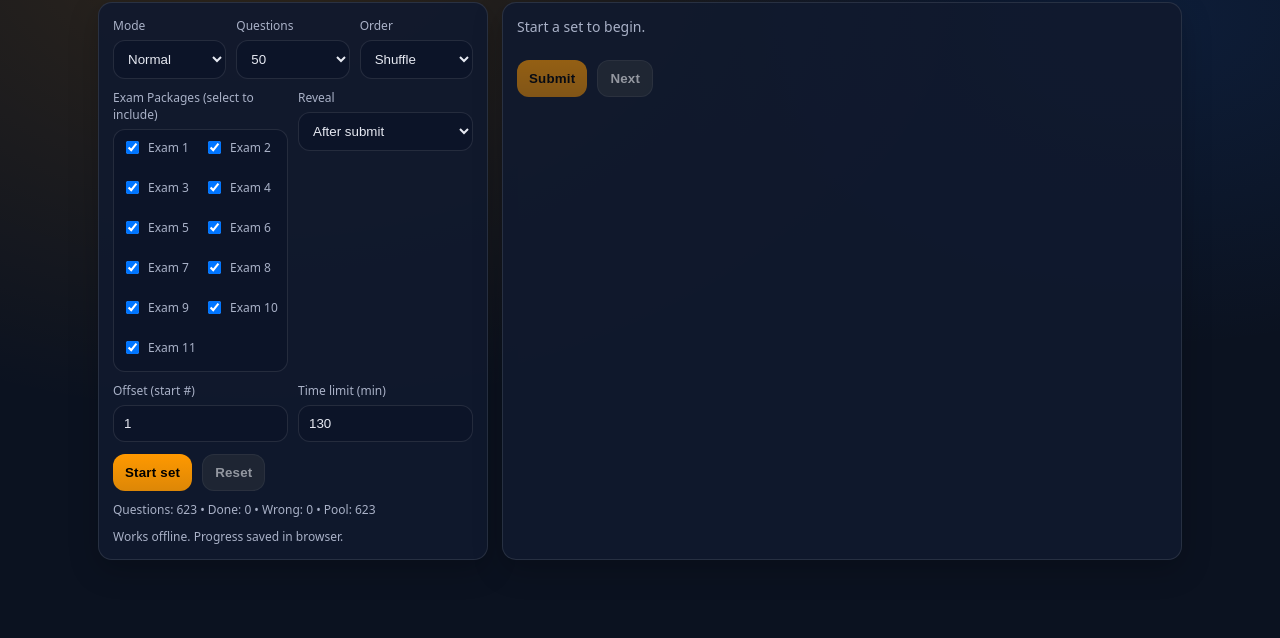
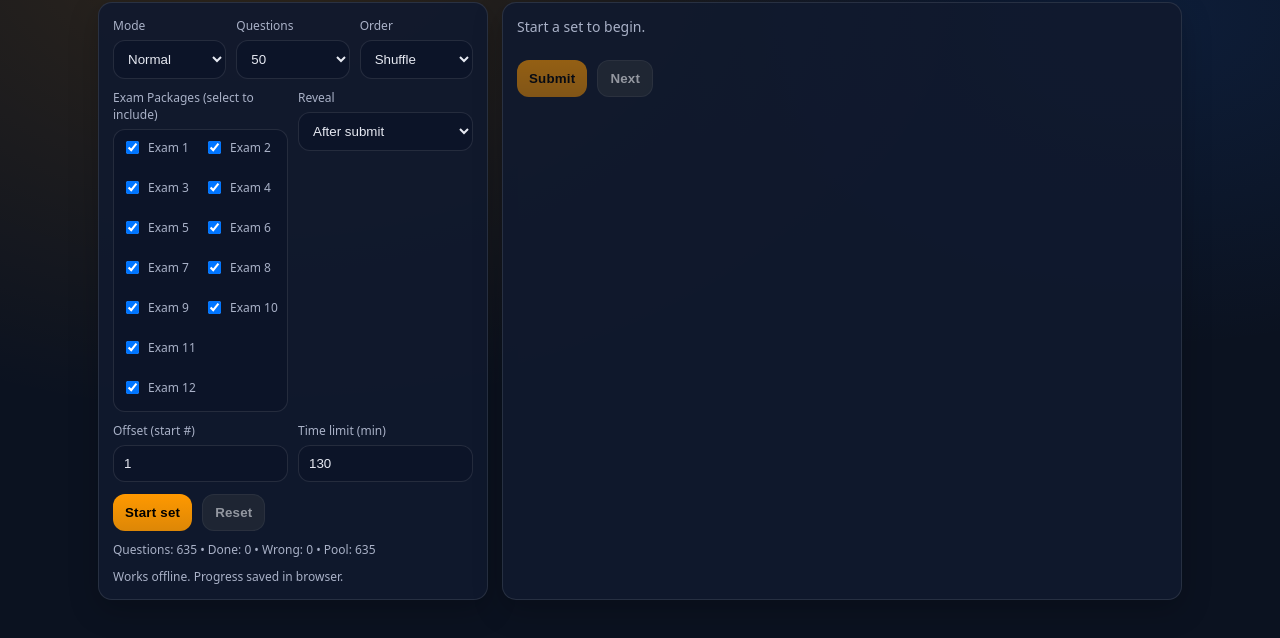
Before and after one commit to morenopablo16/aws-saa-game, a plain HTML site: page quiz.html in a window 1280 px wide. Shown: the part 62-700 px from the top of the page. Drawn offline with Linux system fonts and the light colour scheme.

Commit message:
Add small hand-curated Networking/VIF dataset (Exam 12)
12 questions from a real WDS exam attempt on Direct Connect virtual
interfaces (private/public/transit VIF), Direct Connect Gateway +
Transit Gateway, VPC Lattice, and AWS PrivateLink — topics the player
hadn't reviewed yet and missed on the exam.

Kept as a standalone file (dataset-wds-networking.js) rather than
merged into quiz-data-all.js, loaded as a second script that pushes
onto the same global QUESTIONS array. Answers verified against
official AWS documentation (VIF types, VPC Lattice, PrivateLink), not
scraped from a third-party dump.

Wired into both game.html and the classic quiz.html (which had the
exam-pack count hardcoded to 11, now 12). Self-test extended to
validate the new dataset's schema and Choose-two answer counts.

Co-Authored-By: Claude Sonnet 5 <noreply@anthropic.com>

```diff
--- /dev/null
+++ b/dataset-wds-networking.js
@@ -0,0 +1,199 @@
+// Mini-dataset: Networking / VIF (Direct Connect, Transit Gateway, VPC Lattice, PrivateLink)
+// Curado a mano a partir de preguntas reales que aparecieron en un examen WDS y no se
+// habían repasado. Respuestas y explicaciones verificadas contra documentación oficial
+// de AWS (tipos de VIF, VPC Lattice, PrivateLink) — no son un volcado de un dump externo.
+// Se carga como pack independiente ("Exam 12") junto a quiz-data-all.js.
+
+const QUESTIONS_WDS_NETWORKING = [
+  {
+    "id": "wds-1",
+    "exam": "Exam 12",
+    "index": 1,
+    "tags": ["SAA-C03", "Direct Connect", "VIF"],
+    "prompt": "A company has an on-premises data center connected to AWS by using AWS Direct Connect. The company needs to access Amazon EC2 instances in a single VPC by using private IP addresses. The company wants the simplest architecture. What should a solutions architect configure?",
+    "options": [
+      { "k": "A", "html": "A public VIF and an internet gateway" },
+      { "k": "B", "html": "A private VIF and a virtual private gateway" },
+      { "k": "C", "html": "A transit VIF and a transit gateway" },
+      { "k": "D", "html": "A public VIF and a Direct Connect gateway" }
+    ],
+    "correct": ["B"],
+    "explanation": "Un VIF privado conectado directamente a una Virtual Private Gateway (VGW) de esa VPC es el camino más simple para llegar a instancias EC2 por IP privada. No hace falta Direct Connect Gateway ni Transit Gateway para una única VPC en la misma cuenta/región — esas piezas solo aportan valor cuando necesitas llegar a VGWs en otras cuentas/regiones o a un Transit Gateway. El VIF público solo alcanza endpoints públicos de AWS, y el VIF de tránsito exige un Transit Gateway de por medio."
+  },
+  {
+    "id": "wds-2",
+    "exam": "Exam 12",
+    "index": 2,
+    "tags": ["SAA-C03", "Direct Connect", "Transit Gateway"],
+    "prompt": "A company has 40 VPCs connected to an AWS Transit Gateway. The company needs its on-premises data center to access all the VPCs through a single AWS Direct Connect connection. Which solution is the most appropriate?",
+    "options": [
+      { "k": "A", "html": "A private VIF and an internet gateway" },
+      { "k": "B", "html": "A transit VIF, a Direct Connect gateway, and a transit gateway" },
+      { "k": "C", "html": "A public VIF and a virtual private gateway" },
+      { "k": "D", "html": "40 private VIFs, one for each VPC" }
+    ],
+    "correct": ["B"],
+    "explanation": "La cadena correcta es: on-premises → VIF de tránsito → Direct Connect Gateway → Transit Gateway (mediante una asociación) → las 40 VPCs. El VIF de tránsito es el único tipo de VIF que puede llegar a un Transit Gateway, y siempre lo hace a través de una Direct Connect Gateway. Crear 40 VIFs privados no escala: necesitarías 40 conexiones/VLANs distintas."
+  },
+  {
+    "id": "wds-3",
+    "exam": "Exam 12",
+    "index": 3,
+    "tags": ["SAA-C03", "Direct Connect", "VIF"],
+    "prompt": "A company uses AWS Direct Connect and wants its on-premises environment to access public AWS service endpoints over the Direct Connect connection instead of through the internet. Which type of virtual interface should the company use?",
+    "options": [
+      { "k": "A", "html": "Private VIF" },
+      { "k": "B", "html": "Transit VIF" },
+      { "k": "C", "html": "Public VIF" },
+      { "k": "D", "html": "Interface VPC endpoint" }
+    ],
+    "correct": ["C"],
+    "explanation": "El VIF público es exactamente para esto: alcanzar endpoints públicos de AWS (S3, DynamoDB, etc.) por el enlace dedicado de Direct Connect en lugar de por Internet. El VIF privado solo llega a recursos dentro de una VPC por IP privada, no ve endpoints públicos. Un interface VPC endpoint (PrivateLink) no tiene relación con el enrutamiento de Direct Connect."
+  },
+  {
+    "id": "wds-4",
+    "exam": "Exam 12",
+    "index": 4,
+    "tags": ["SAA-C03", "VPC Lattice", "Multi-account"],
+    "prompt": "An organization has 25 VPCs in different AWS accounts. Each VPC contains several microservices. The teams want the services to communicate without configuring VPC peering for every VPC combination. The teams also need service-level authorization policies and centralized observability. Which service should the organization use?",
+    "options": [
+      { "k": "A", "html": "AWS Transit Gateway" },
+      { "k": "B", "html": "AWS PrivateLink" },
+      { "k": "C", "html": "Amazon VPC Lattice" },
+      { "k": "D", "html": "AWS Direct Connect Gateway" }
+    ],
+    "correct": ["C"],
+    "explanation": "Amazon VPC Lattice es exactamente para esto: conecta servicios entre VPCs y cuentas sin necesidad de peering en malla completa, ofrece políticas de autorización basadas en IAM a nivel de servicio o de service network, y trae observabilidad integrada (métricas en CloudWatch, access logs y un Service Map). Transit Gateway resuelve el problema de enrutamiento N×N pero no entiende de 'autorización a nivel de servicio' ni de observabilidad de aplicación — solo mueve paquetes."
+  },
+  {
+    "id": "wds-5",
+    "exam": "Exam 12",
+    "index": 5,
+    "tags": ["SAA-C03", "PrivateLink", "SaaS"],
+    "prompt": "A SaaS provider runs a private application in its VPC. The provider wants hundreds of AWS customers to access only that application through private IP connectivity. The provider does not want to provide full network connectivity between the customer VPCs and the provider VPC.",
+    "options": [
+      { "k": "A", "html": "VPC Peering" },
+      { "k": "B", "html": "AWS PrivateLink" },
+      { "k": "C", "html": "Transit Gateway peering" },
+      { "k": "D", "html": "AWS Site-to-Site VPN" }
+    ],
+    "correct": ["B"],
+    "explanation": "AWS PrivateLink está diseñado exactamente para esta forma: un proveedor SaaS expone UNA aplicación mediante un Endpoint Service respaldado por un NLB, y cada cliente crea un Interface VPC Endpoint para llegar a ella de forma privada. No hay peering, no hay tablas de rutas que gestionar, no importa si los CIDR se solapan, y el acceso es unidireccional (el consumidor llega al servicio, nunca al revés) — justo lo que pide el enunciado al decir 'sin conectividad de red completa'."
+  },
+  {
+    "id": "wds-6",
+    "exam": "Exam 12",
+    "index": 6,
+    "tags": ["SAA-C03", "Direct Connect", "Direct Connect Gateway"],
+    "prompt": "A company has an AWS Direct Connect connection and needs private connectivity from its on-premises environment to multiple VPCs in different AWS Regions. The company does not use AWS Transit Gateway. Which architecture is appropriate?",
+    "options": [
+      { "k": "A", "html": "Private VIF → Direct Connect gateway → virtual private gateways attached to the VPCs" },
+      { "k": "B", "html": "Transit VIF → internet gateway → VPCs" },
+      { "k": "C", "html": "Public VIF → Direct Connect gateway → VPCs" },
+      { "k": "D", "html": "Private VIF → NAT gateway → VPCs" }
+    ],
+    "correct": ["A"],
+    "explanation": "Sin Transit Gateway, la Direct Connect Gateway es la pieza que permite llegar a VPCs en OTRAS regiones desde un único VIF privado: VIF privado → Direct Connect Gateway → una Virtual Private Gateway por cada VPC destino (la DX Gateway puede asociarse con VGWs de distintas cuentas y regiones). Este es el patrón multi-región anterior a Transit Gateway, y sigue siendo válido cuando no quieres esa capa adicional."
+  },
+  {
+    "id": "wds-7",
+    "exam": "Exam 12",
+    "index": 7,
+    "tags": ["SAA-C03", "Direct Connect", "Transit Gateway"],
+    "prompt": "A company uses AWS Direct Connect and an AWS Transit Gateway that connects 60 VPCs. Which component is used between the transit VIF and the transit gateway?",
+    "options": [
+      { "k": "A", "html": "Virtual private gateway" },
+      { "k": "B", "html": "Direct Connect gateway" },
+      { "k": "C", "html": "Internet gateway" },
+      { "k": "D", "html": "NAT gateway" }
+    ],
+    "correct": ["B"],
+    "explanation": "Una Direct Connect Gateway se sitúa entre el VIF de tránsito y el Transit Gateway: el VIF de tránsito termina en la DX Gateway, y esta se asocia con el Transit Gateway. La Virtual Private Gateway es la pieza equivalente cuando el destino es una VPC individual con un VIF privado, no un Transit Gateway."
+  },
+  {
+    "id": "wds-8",
+    "exam": "Exam 12",
+    "index": 8,
+    "tags": ["SAA-C03", "VPC Lattice", "Microservices"],
+    "prompt": "Two applications are deployed in different VPCs and different AWS accounts. The company needs to allow only the orders service to invoke the payments service. The company wants to avoid managing network routing between all VPCs. Which solution is most appropriate?",
+    "options": [
+      { "k": "A", "html": "Amazon VPC Lattice service network with authorization policies" },
+      { "k": "B", "html": "AWS Transit Gateway with a shared route table" },
+      { "k": "C", "html": "VPC Peering with a network ACL" },
+      { "k": "D", "html": "AWS Direct Connect Gateway" }
+    ],
+    "correct": ["A"],
+    "explanation": "Mismo patrón que la pregunta 4: una service network de VPC Lattice con políticas de autorización te permite decir 'el principal del servicio orders puede invocar al servicio payments' sin aprovisionar ni mantener peering ni tablas de rutas entre esas VPCs — VPC Lattice se encarga del enrutamiento y del service discovery por debajo. Transit Gateway y VPC Peering sí exigen gestionar rutas, que es justo lo que el enunciado quiere evitar."
+  },
+  {
+    "id": "wds-9",
+    "exam": "Exam 12",
+    "index": 9,
+    "tags": ["SAA-C03", "Direct Connect", "VIF"],
+    "prompt": "A company has an AWS Direct Connect connection with a private VIF. What is the primary purpose of the private VIF?",
+    "options": [
+      { "k": "A", "html": "Access public AWS service endpoints" },
+      { "k": "B", "html": "Access VPC resources by using private IP addresses" },
+      { "k": "C", "html": "Connect directly to a transit gateway without any additional components" },
+      { "k": "D", "html": "Accelerate global HTTP traffic" }
+    ],
+    "correct": ["B"],
+    "explanation": "Definición directa de la documentación de AWS: un VIF privado se usa para acceder a una VPC por IP privada. Los endpoints públicos son cosa del VIF público, y llegar a un Transit Gateway exige un VIF de tránsito (nunca uno privado directamente)."
+  },
+  {
+    "id": "wds-10",
+    "exam": "Exam 12",
+    "index": 10,
+    "tags": ["SAA-C03", "VPC Lattice", "Microservices"],
+    "prompt": "A company has 200 microservices running on Amazon ECS, Amazon EC2, and AWS Lambda across multiple VPCs. The company wants a common framework for service connectivity, routing, service discovery, and access control. Which AWS service should the company evaluate first?",
+    "options": [
+      { "k": "A", "html": "Amazon CloudFront" },
+      { "k": "B", "html": "Amazon VPC Lattice" },
+      { "k": "C", "html": "AWS Direct Connect" },
+      { "k": "D", "html": "Route 53 Resolver" }
+    ],
+    "correct": ["B"],
+    "explanation": "VPC Lattice está diseñado explícitamente para esto: unificar conectividad, enrutamiento, service discovery y control de acceso para servicios que corren en distintos tipos de cómputo (EC2, ECS, Lambda) y distintas VPCs/cuentas, sin que cada equipo tenga que reinventar su propia capa de red. CloudFront es CDN, Direct Connect es conectividad on-premises, y Route 53 Resolver es DNS — ninguno cubre el conjunto completo que pide el enunciado."
+  },
+  {
+    "id": "wds-11",
+    "exam": "Exam 12",
+    "index": 11,
+    "tags": ["SAA-C03", "Direct Connect", "Transit Gateway"],
+    "prompt": "A company wants to connect its on-premises data center through AWS Direct Connect to an AWS Transit Gateway that connects many VPCs. Which two components are specifically required between Direct Connect and the transit gateway? (Choose two.)",
+    "options": [
+      { "k": "A", "html": "Transit VIF" },
+      { "k": "B", "html": "Direct Connect gateway" },
+      { "k": "C", "html": "Internet gateway" },
+      { "k": "D", "html": "NAT gateway" },
+      { "k": "E", "html": "Public VIF" }
+    ],
+    "correct": ["A", "B"],
+    "explanation": "Para llegar de Direct Connect a un Transit Gateway hacen falta ambas piezas: un VIF de tránsito (el único VIF que puede dirigirse a un Transit Gateway) y una Direct Connect Gateway (la pieza intermedia que se asocia con el Transit Gateway). Internet gateway y NAT gateway no participan en absoluto en esta ruta privada, y el VIF público solo sirve para endpoints públicos."
+  },
+  {
+    "id": "wds-12",
+    "exam": "Exam 12",
+    "index": 12,
+    "tags": ["SAA-C03", "Direct Connect", "VIF"],
+    "prompt": "Which statements about AWS Direct Connect virtual interfaces are correct? (Choose two.)",
+    "options": [
+      { "k": "A", "html": "A private VIF is commonly used for private connectivity to VPC resources." },
+      { "k": "B", "html": "A public VIF is used to connect directly to an AWS Transit Gateway." },
+      { "k": "C", "html": "A transit VIF is used with a Direct Connect gateway to access AWS Transit Gateways." },
+      { "k": "D", "html": "A transit VIF is primarily used to access public S3 and DynamoDB endpoints." },
+      { "k": "E", "html": "A public VIF is required for VPC Peering." }
+    ],
+    "correct": ["A", "C"],
+    "explanation": "A es correcta: el VIF privado es el que se usa habitualmente para llegar a recursos de una VPC por IP privada. C es correcta: el VIF de tránsito se combina con una Direct Connect Gateway precisamente para alcanzar Transit Gateways. B es falsa (llegar a un Transit Gateway exige VIF de tránsito, no público); D es falsa (acceder a S3/DynamoDB públicos es el trabajo del VIF público, no del de tránsito); E es falsa (VPC Peering no tiene nada que ver con Direct Connect ni con ningún tipo de VIF)."
+  }
+];
+
+// Se añade al banco global de preguntas sin chocar con quiz-data-all.js
+// (usa un nombre de variable propio, así que puede cargarse como script
+// independiente en la misma página).
+if (typeof QUESTIONS === "undefined") {
+  window.QUESTIONS = QUESTIONS_WDS_NETWORKING;
+} else {
+  QUESTIONS.push(...QUESTIONS_WDS_NETWORKING);
+}
--- a/quiz.html
+++ b/quiz.html
@@ -138,6 +138,7 @@
               <label class="chk" style="display: flex; align-items: center; gap: 6px; cursor: pointer;"><input type="checkbox" id="exam9" checked> <span>Exam 9</span></label>
               <label class="chk" style="display: flex; align-items: center; gap: 6px; cursor: pointer;"><input type="checkbox" id="exam10" checked> <span>Exam 10</span></label>
               <label class="chk" style="display: flex; align-items: center; gap: 6px; cursor: pointer;"><input type="checkbox" id="exam11" checked> <span>Exam 11</span></label>
+              <label class="chk" style="display: flex; align-items: center; gap: 6px; cursor: pointer;"><input type="checkbox" id="exam12" checked> <span>Exam 12</span></label>
             </div>
           </div>
           <div>
@@ -181,7 +182,8 @@
     </div>
   </div>
 
-<script src="quiz-data-all.js?v=7"></script>
+<script src="quiz-data-all.js?v=8"></script>
+<script src="dataset-wds-networking.js?v=8"></script>
 <script>
   const WRONG_KEY = "aws_saa_wrong_ids_v1";
   const SEEN_KEY = "aws_saa_seen_ids_v1";
@@ -228,10 +230,10 @@
 
   function getSelectedExams() {
     const exams = [];
-    for (let i = 1; i <= 11; i++) {
+    for (let i = 1; i <= 12; i++) {
       if ($(`exam${i}`)?.checked) exams.push(`Exam ${i}`);
     }
-    return exams.length > 0 ? exams : ["Exam 1", "Exam 2", "Exam 3", "Exam 4", "Exam 5", "Exam 6", "Exam 7", "Exam 8", "Exam 9", "Exam 10", "Exam 11"];
+    return exams.length > 0 ? exams : ["Exam 1", "Exam 2", "Exam 3", "Exam 4", "Exam 5", "Exam 6", "Exam 7", "Exam 8", "Exam 9", "Exam 10", "Exam 11", "Exam 12"];
   }
 
   function getFilteredQuestions() {
```
Also changed, not shown: game-selftest.js (+21 -1 lines), game.html (+4 -3 lines).
